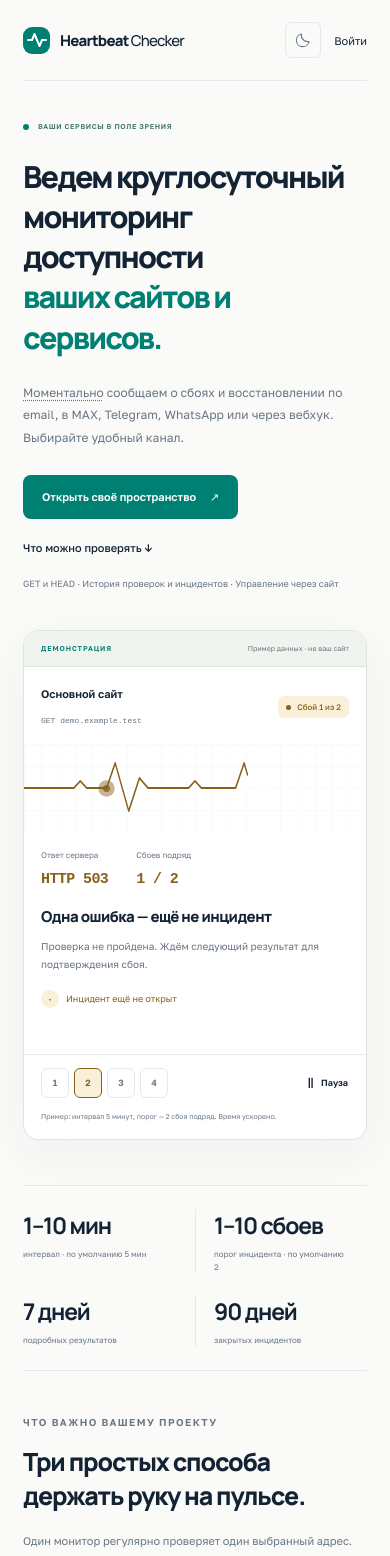
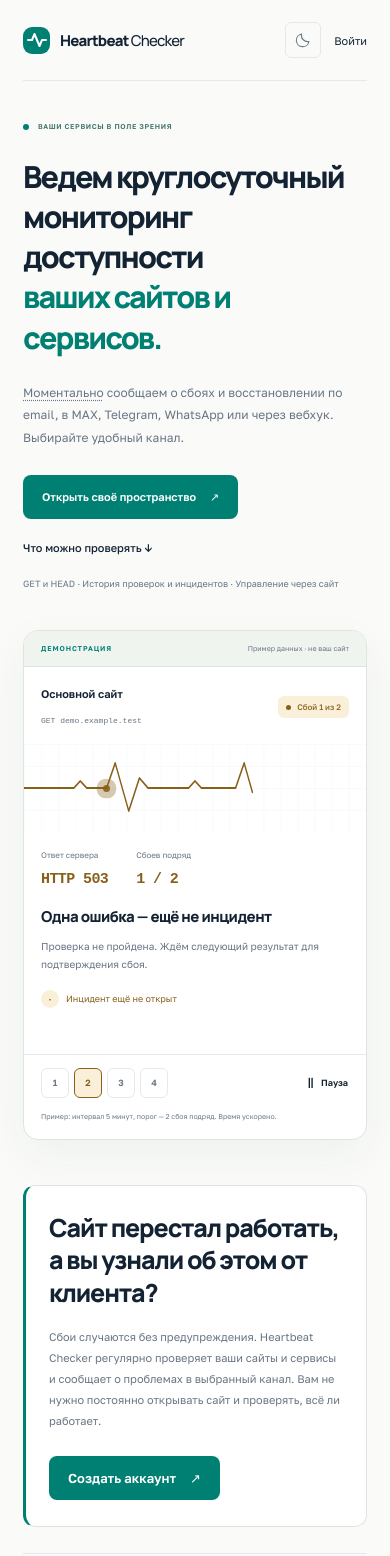
Before and after one commit to nda17/Heartbeat-Checker_monorepo, a Next.js app in the folder apps/web/: page / in a window 390 px wide. Shown: the top 1556 px of the page. Built offline with nearby package versions, Linux system fonts and the light colour scheme.

Commit message:
feat: explain incident monitoring value on landing

```diff
--- a/apps/web/src/_app/styles/index.css
+++ b/apps/web/src/_app/styles/index.css
@@ -2729,6 +2729,30 @@ button.primary:hover:not(:disabled) {
   gap: 50px;
   padding-bottom: 65px;
 }
+.landing .landing-awareness {
+  display: grid;
+  grid-template-columns: minmax(0, 1fr) auto;
+  align-items: center;
+  gap: 32px;
+  padding: 38px 42px;
+  margin-bottom: 32px;
+  border: 1px solid var(--landing-border);
+  border-left: 3px solid var(--accent);
+  border-radius: 12px;
+  background: var(--landing-card);
+}
+.landing .landing-awareness h2 {
+  max-width: 700px;
+  font-size: clamp(26px, 2.4vw, 34px);
+  line-height: 1.3;
+}
+.landing .landing-awareness p {
+  max-width: 700px;
+  margin-top: 18px;
+  color: var(--muted);
+  font-size: 12px;
+  line-height: 1.9;
+}
 .landing .landing-facts {
   display: grid;
   grid-template-columns: repeat(4, 1fr);
@@ -3334,6 +3358,13 @@ button.primary:hover:not(:disabled) {
     padding-bottom: 45px;
     gap: 38px;
   }
+  .landing .landing-awareness {
+    grid-template-columns: 1fr;
+    gap: 24px;
+  }
+  .landing .landing-awareness .button {
+    justify-self: start;
+  }
   .landing-demo {
     width: 100%;
     max-width: 580px;
@@ -3451,6 +3482,16 @@ button.primary:hover:not(:disabled) {
   .landing .hero {
     padding-top: 40px;
   }
+  .landing .landing-awareness {
+    padding: 26px 23px;
+    margin-bottom: 26px;
+  }
+  .landing .landing-awareness h2 {
+    font-size: 25px;
+  }
+  .landing .landing-awareness p {
+    font-size: 11px;
+  }
   .landing .landing-facts {
     grid-template-columns: repeat(2, 1fr);
     gap: 22px 0;
--- a/apps/web/src/_pages/home/index.tsx
+++ b/apps/web/src/_pages/home/index.tsx
@@ -76,6 +76,22 @@ export function HomePage() {
             </p>
           </div>
           <MonitoringDemo />
+        </section>
+
+        <section className="landing-awareness">
+          <div>
+            <h2>Сайт перестал работать, а вы узнали об этом от клиента?</h2>
+            <p>
+              Сбои случаются без предупреждения. Heartbeat Checker регулярно
+              проверяет ваши сайты и сервисы и сообщает о проблемах в выбранный
+              канал. Вам не нужно постоянно открывать сайт и проверять, всё ли
+              работает.
+            </p>
+          </div>
+          <Link href={landingMode ? "#demo" : "/register"} className="button">
+            {landingMode ? "Посмотреть демонстрацию" : "Создать аккаунт"}{" "}
+            <Arrow />
+          </Link>
         </section>
 
         <div
```
